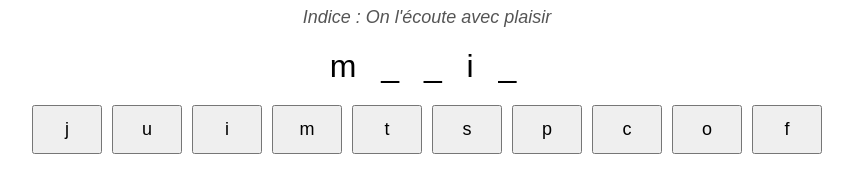
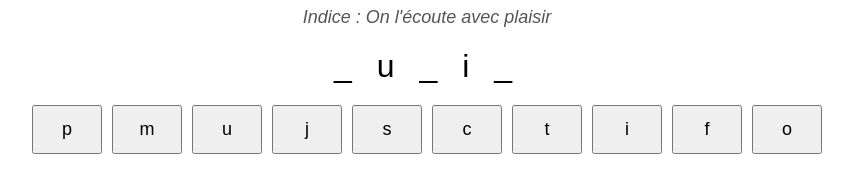
Before and after one commit to qtnd/fill-in-the-blank, a plain HTML site: page index.html in a window 1280 px wide. Shown: the part 182-374 px from the top of the page, without its empty margins (213-1066 px from the left). Drawn offline with Linux system fonts and the light colour scheme.

Commit message:
Update index.html

```diff
--- a/index.html
+++ b/index.html
@@ -233,7 +233,19 @@
     }
 
     function generateMaskedArray(word) {
-      return word.split('').map((c, i) => Math.random() < 0.3 ? c : '_');
+    const masked = Array(word.length).fill('_');
+  const indices = [...Array(word.length).keys()];
+
+  // Mélange les indices
+  indices.sort(() => Math.random() - 0.5);
+
+  // Révèle maximum 2 lettres (ou moins si le mot est très court)
+  const lettersToReveal = Math.min(2, word.length);
+  for (let i = 0; i < lettersToReveal; i++) {
+    masked[indices[i]] = word[indices[i]];
+  }
+
+  return masked;
     }
 
     function displayMaskedWord() {
```
